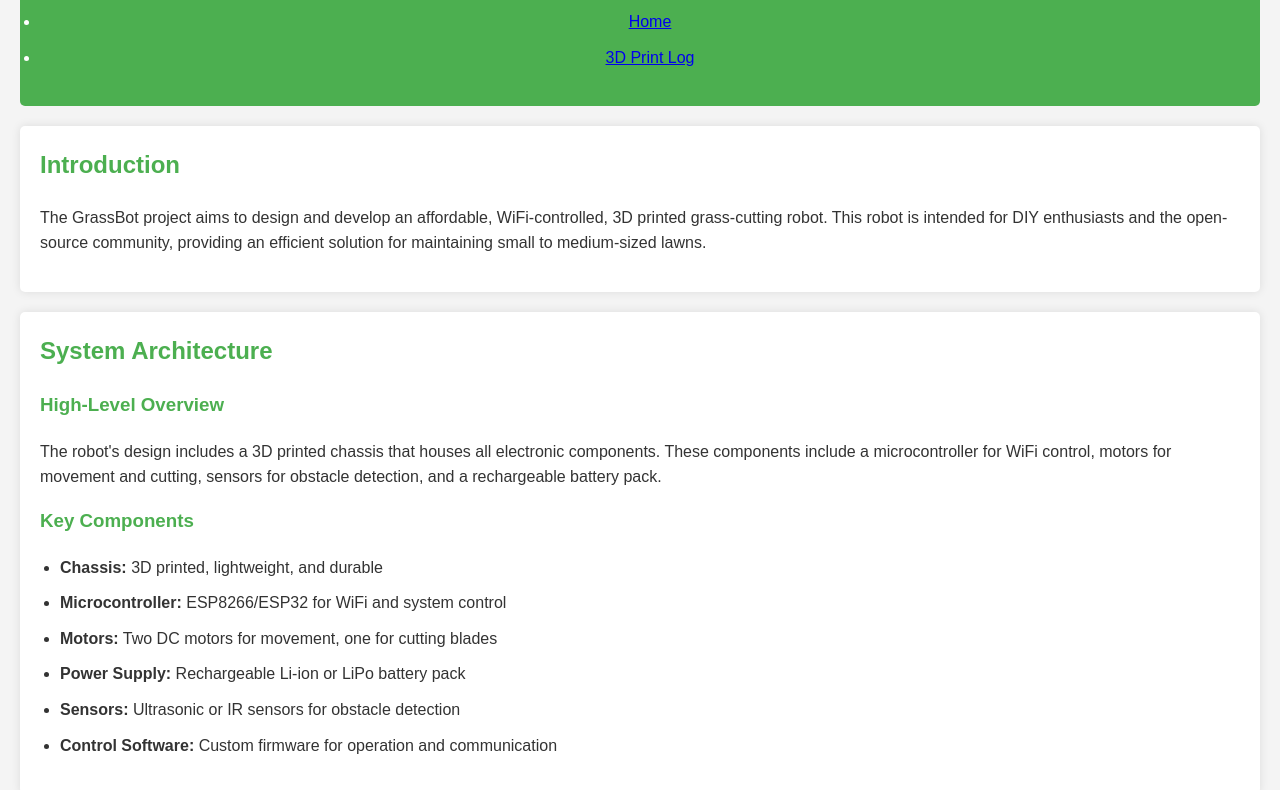
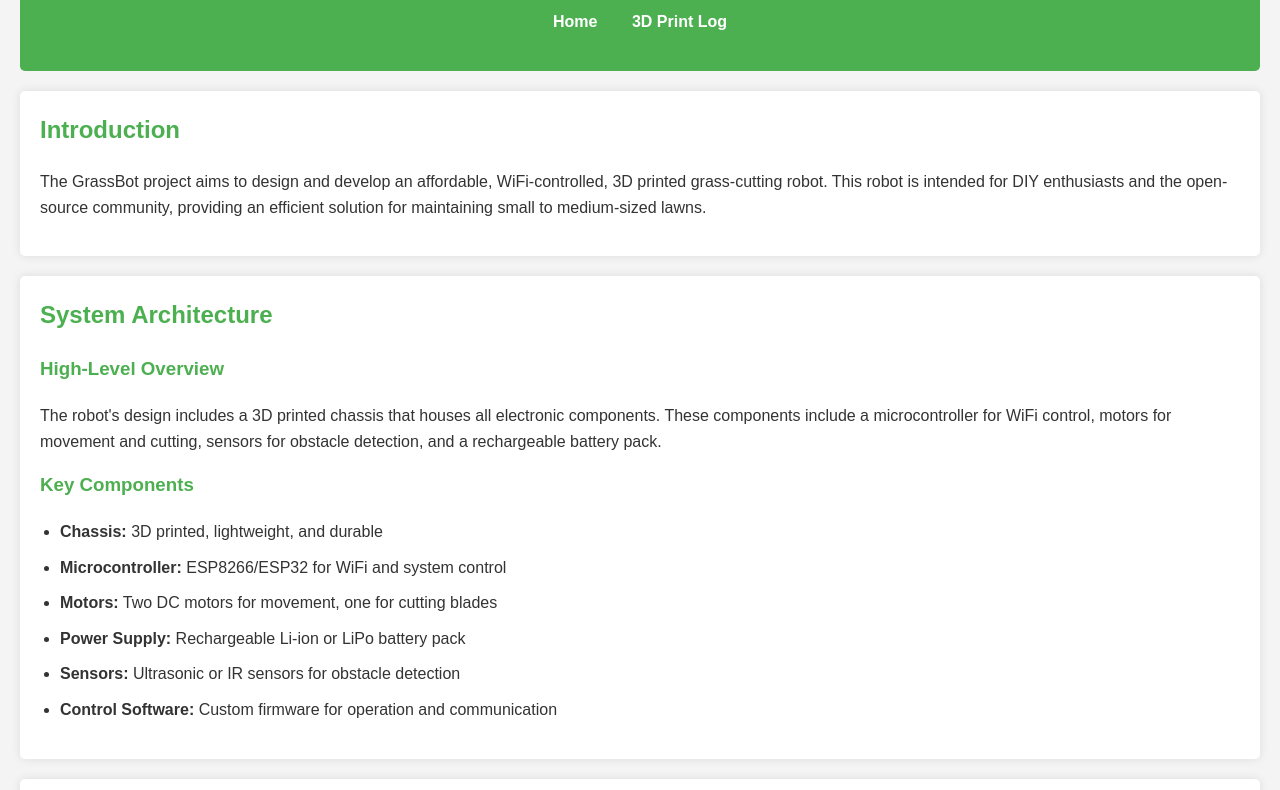
Before and after one commit to kianerfaan/grassbot.org, a plain HTML site: page index.html in a window 1280 px wide. Shown: the part 164-954 px from the top of the page. Drawn offline with Linux system fonts and the light colour scheme.

Commit message:
Update styles.css

```diff
--- a/styles.css
+++ b/styles.css
@@ -25,6 +25,27 @@ header h1 {
 
 header p {
     font-size: 1.2rem;
+}
+
+/* Navigation styles */
+nav ul {
+    list-style-type: none;
+    padding: 0;
+}
+
+nav ul li {
+    display: inline;
+    margin: 0 15px;
+}
+
+nav ul li a {
+    color: white;
+    text-decoration: none;
+    font-weight: bold;
+}
+
+nav ul li a:hover {
+    text-decoration: underline;
 }
 
 /* Section styles */
```
